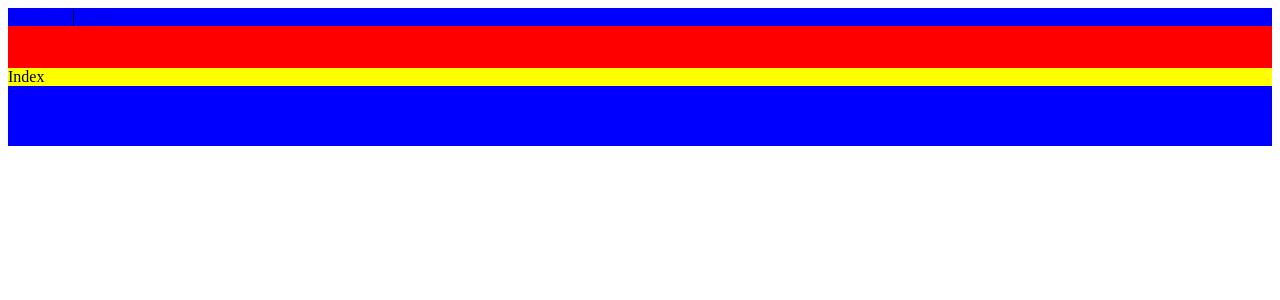
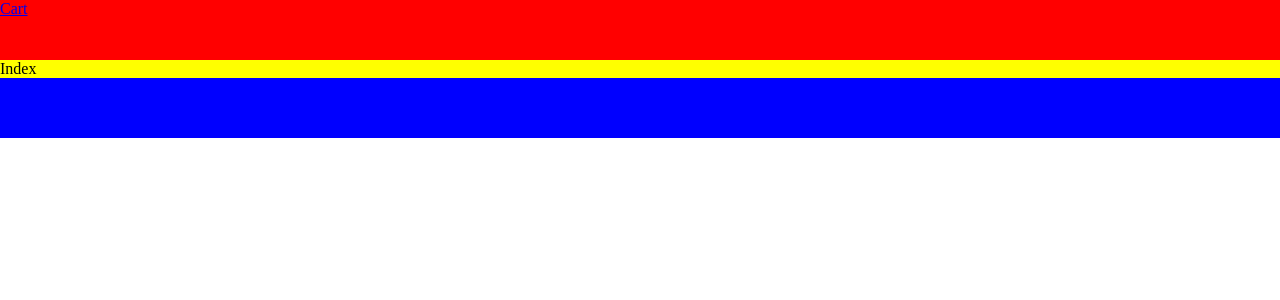
Before and after one commit to uzicandi/cart-system, a Next.js app: page / in a window 1280 px wide. Shown: the top 300 px of the page. Built offline with nearby package versions, Linux system fonts and the light colour scheme.

Commit message:
products/cart boolean button

```diff
--- a/src/components/Layout/LayoutHeader.js
+++ b/src/components/Layout/LayoutHeader.js
@@ -1,18 +1,18 @@
 import React from 'react';
 import styled from 'styled-components';
 import Link from 'next/link';
-const HeaderStyle = styled.div`
-  background-color: blue;
-`;
+import { useRouter } from 'next/dist/client/router';
 
 export const LayoutHeader = () => {
+  const router = useRouter();
+  const isCartPage = router.pathname === '/cart';
   return (
     <>
-      <HeaderStyle>
+      {isCartPage ? (
         <Link href="/products">Products</Link>
-        <span>|</span>
+      ) : (
         <Link href="/cart">Cart</Link>
-      </HeaderStyle>
+      )}
     </>
   );
 };
--- a/src/pages/_app.js
+++ b/src/pages/_app.js
@@ -1,10 +1,13 @@
-import App, { Container } from 'next/app';
+import App from 'next/app';
 import React from 'react';
 import { createGlobalStyle, ThemeProvider } from 'styled-components';
 import Head from 'next/head';
 import { LayoutHeader } from '../components/Layout/LayoutHeader';
 import { LayoutFooter } from '../components/Layout/LayoutFooter';
 const GlobalStyle = createGlobalStyle`
+  body {
+    margin: 0;
+  }
   main {
     display: flex;
     width: 100%;
@@ -30,7 +33,7 @@ export default class RootApp extends App {
   render() {
     const { Component, ...other } = this.props;
     return (
-      <Container>
+      <>
         <GlobalStyle />
         <Head>
           <title>Cart System</title>
@@ -44,7 +47,7 @@ export default class RootApp extends App {
         <footer>
           <LayoutFooter />
         </footer>
-      </Container>
+      </>
     );
   }
 }
```
